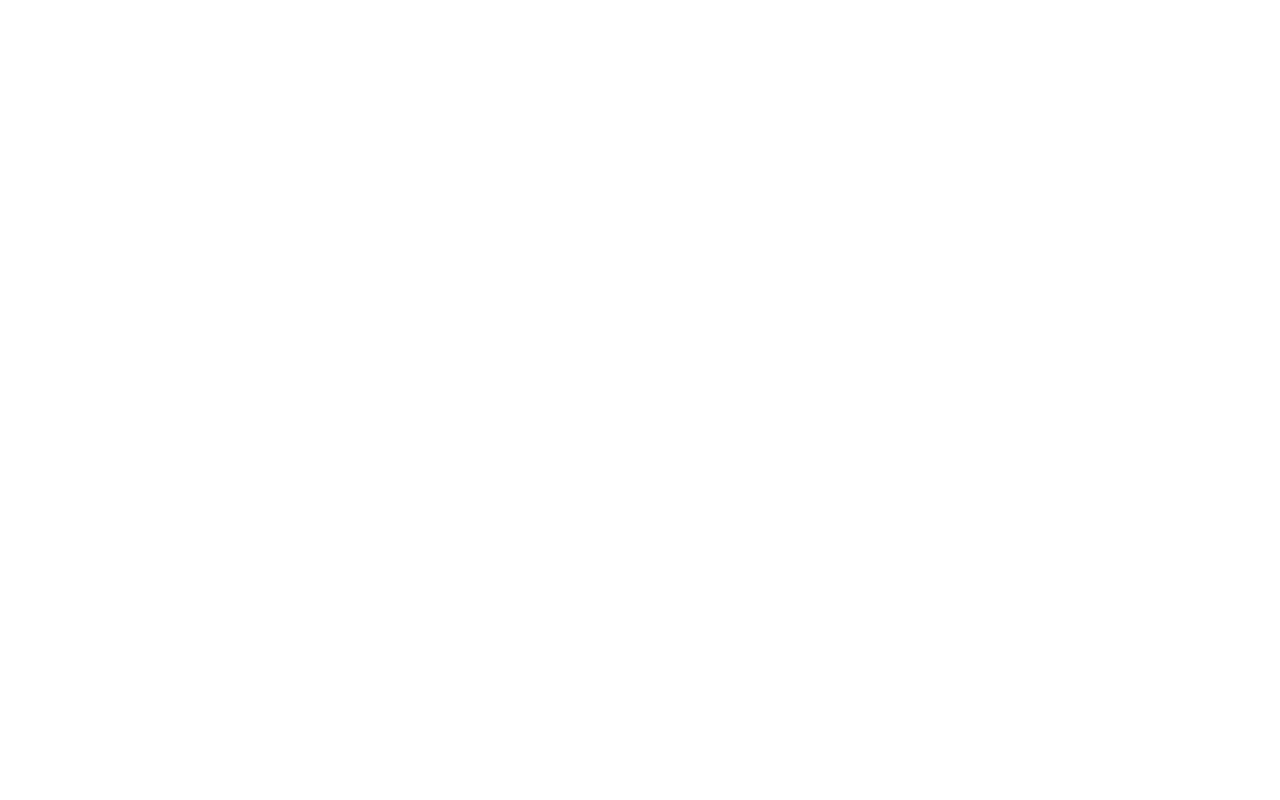
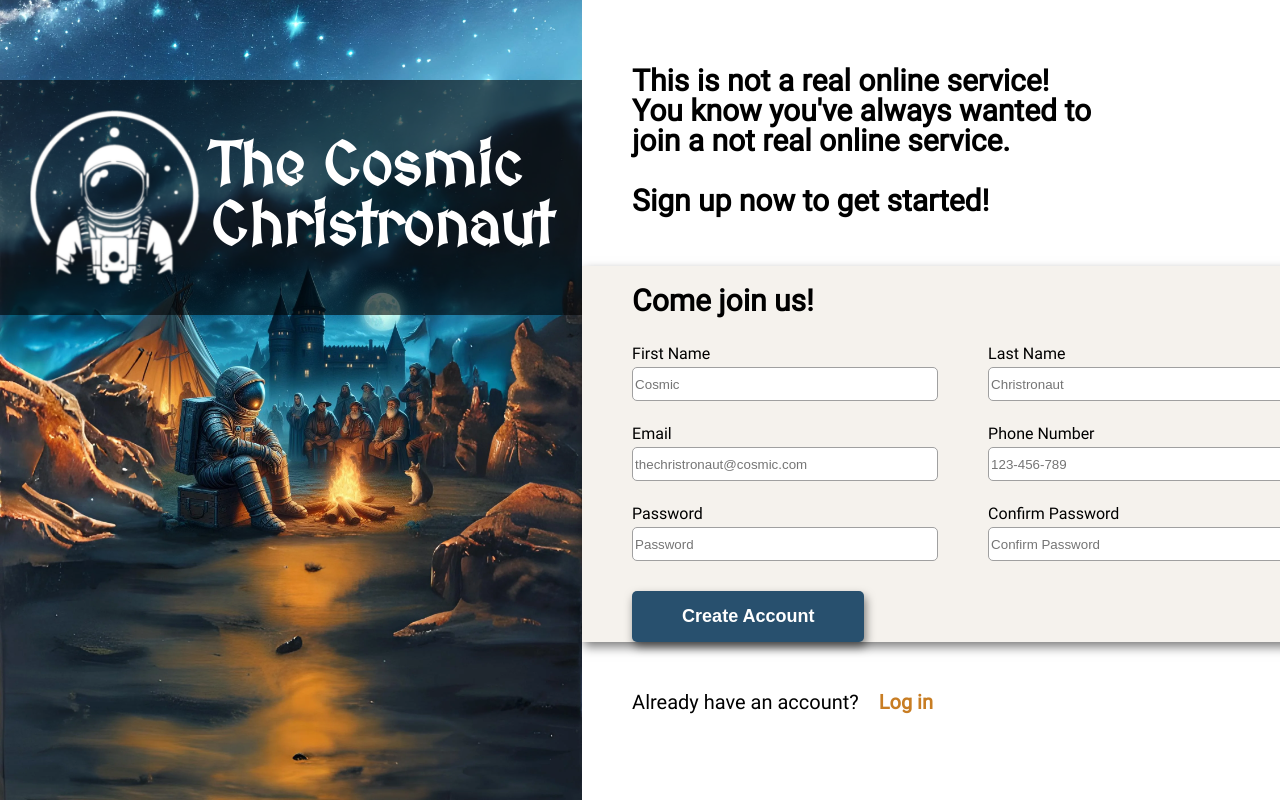
Before and after one commit to TheChristronaut/sign-up-form, a plain HTML site: page index.html in a window 1280 px wide. Drawn offline with Linux system fonts and the light colour scheme.

Commit message:
working sign in form

```diff
--- a/index.html
+++ b/index.html
@@ -3,9 +3,63 @@
 <head>
     <meta charset="UTF-8">
     <meta name="viewport" content="width=device-width, initial-scale=1.0">
+    <link rel="stylesheet" href="style.css">
     <title>Sign Up</title>
 </head>
 <body>
-
+    <div id="main-content">
+        <div id="left-content">
+            <div id="title-card">
+                <div id="title-content"><img src="images/the-christronaut-white.png" alt="The Cosmic Christronaut Logo" id="title-img" height="175px">The Cosmic<br> Christronaut</div>
+            </div>
+        </div>
+        <div id="right-content">
+            <div id="top" class="content-card">
+                <p>This is not a real online service! You know you've always wanted to join a not real online service.</p>
+                <p>Sign up now to get started!</p>
+            </div>
+            <div id="middle" class="content-card">
+                <form action="this-is-not-a-real-form" method="post">
+                    <div id="form-title">Come join us!</div>
+                    <div id="inputs-container">
+                        <div class="inputs">
+                            <div>
+                                <label for="first_name">First Name</label><br>
+                                <input type="text" id="first_name" placeholder="Cosmic">
+                            </div>
+                            <div>
+                                <label for="last_name">Last Name</label><br>
+                                <input type="text" id="last_name" placeholder="Christronaut">
+                            </div>
+                        </div>
+                        <div class="inputs">
+                            <div>
+                                <label for="user_email">Email</label><br>
+                                <input type="email" id="user_email" placeholder="thechristronaut@cosmic.com">
+                            </div>
+                            <div>
+                                <label for="phone_number">Phone Number</label><br>
+                                <input type="tel" id="phone_number" placeholder="123-456-789">
+                            </div>
+                        </div>
+                        <div class="inputs">
+                            <div>
+                                <label for="password">Password</label><br>
+                                <input type="password" id="password" minlength="8" placeholder="Password">
+                            </div>
+                            <div>
+                                <label for="confirm_password">Confirm Password</label><br>
+                                <input type="password" id="confirm_password" placeholder="Confirm Password">
+                            </div>
+                        </div>
+                    </div>
+                    <button type="submit" id="submit-btn">Create Account</button>
+                </form>
+            </div>
+            <div id="bottom" class="content-card">
+                Already have an account? <a href="index.html"> Log in</a>
+            </div>
+        </div>
+    </div>
 </body>
 </html>
--- a/style.css
+++ b/style.css
@@ -0,0 +1,200 @@
+@font-face {
+    font-family: "Medieval";
+    src: url(fonts/MedievalSharp-Regular.woff2);
+}
+
+@font-face {
+    font-family: "Roboto";
+    src: url(fonts/Roboto-Regular.woff2);
+}
+
+:root {
+    --bkgrnd-color: rgb(245, 242, 237);
+    --btn-color: rgb(40, 80, 110);
+}
+
+html, body, div, span, applet, object, iframe,
+h1, h2, h3, h4, h5, h6, p, blockquote, pre,
+a, abbr, acronym, address, big, cite, code,
+del, dfn, em, img, ins, kbd, q, s, samp,
+small, strike, strong, sub, sup, tt, var,
+b, u, i, center,
+dl, dt, dd, ol, ul, li,
+fieldset, form, label, legend,
+table, caption, tbody, tfoot, thead, tr, th, td,
+article, aside, canvas, details, embed,
+figure, figcaption, footer, header, hgroup,
+menu, nav, output, ruby, section, summary,
+time, mark, audio, video {
+	margin: 0;
+	padding: 0;
+	border: 0;
+	font-size: 100%;
+	font: inherit;
+	vertical-align: baseline;
+}
+
+article, aside, details, figcaption, figure,
+footer, header, hgroup, menu, nav, section {
+	display: block;
+}
+
+body {
+	line-height: 1;
+    font-family: "Roboto", system-ui, -apple-system, BlinkMacSystemFont, 'Segoe UI', Roboto, Oxygen, Ubuntu, Cantarell, 'Open Sans', 'Helvetica Neue', sans-serif;
+}
+
+ol, ul {
+	list-style: none;
+}
+
+blockquote, q {
+	quotes: none;
+}
+
+blockquote:before, blockquote:after,
+q:before, q:after {
+	content: '';
+	content: none;
+}
+
+table {
+	border-collapse: collapse;
+	border-spacing: 0;
+}
+
+#main-content {
+    display: flex;
+}
+
+#left-content {
+    display: flex;
+    flex-direction: column;
+    flex: 1;
+    height: 100vh;
+    background-image: url(images/rest-by-fire-tall.webp);
+    background-position: center;
+    background-size: cover;
+    color: white;
+}
+
+#title-card {
+    display: flex;
+    align-items: center;
+    justify-content: center;
+    padding: 30px;
+    position: relative;
+    top: 10vh;
+    background-color: rgba(0, 0, 0, .6);
+}
+
+#title-content {
+    display: flex;
+    align-items: center;
+    gap: 10px;
+    font-family: "Medieval", system-ui, -apple-system, BlinkMacSystemFont, 'Segoe UI', Roboto, Oxygen, Ubuntu, Cantarell, 'Open Sans', 'Helvetica Neue', sans-serif;
+    font-size: 60px;
+    font-weight: bold;
+}
+
+#right-content {
+    display: flex;
+    flex-direction: column;
+    flex: 1.5;
+}
+
+#top {
+    display: flex;
+    flex: 1;
+    flex-direction: column;
+    justify-content: flex-end;
+    gap: 30px;
+    font-size: 30px;
+    font-weight: bold;
+    padding-left: 50px;
+    padding-bottom: 50px;
+    padding-right: 200px;
+}
+
+#middle {
+    display: flex;
+    flex: 1.5;
+    align-items: center;
+    box-shadow: 2px 5px 10px 0px rgba(0,0,0,0.5);
+    background: var(--bkgrnd-color);
+}
+
+#form-title {
+    font-size: 30px;
+    font-weight: bold;
+    padding-left: 50px;
+    padding-top: 20px;
+}
+
+#inputs-container {
+    display: flex;
+    flex-direction: column;
+    margin-top: 30px;
+    margin-bottom: 30px;
+    padding-left: 50px;
+    gap: 25px;
+}
+
+.inputs {
+    display: flex;
+    gap: 50px;
+}
+
+input {
+    width: 300px;
+    height: 30px;
+    margin-top: 5px;
+    border-radius: 5px;
+    border: solid 1px rgb(160, 160, 160)
+}
+
+input:focus {
+    box-shadow: 2px 5px 10px 0px rgba(0,0,0,0.3);
+    outline: none;
+    border-color: rgb(100, 180, 250);
+}
+
+#submit-btn {
+    margin-left: 50px;
+    margin-top: 0px;
+    padding: 15px 50px 15px 50px;
+    border: 0;
+    border-radius: 5px;
+    font-size: 18px;
+    font-weight: bold;
+    color: white;
+    background-color: rgb(40, 80, 110);
+    box-shadow: 2px 5px 10px 0px rgba(0,0,0,0.5);
+}
+
+#submit-btn:hover {
+    cursor: pointer;
+    background-color: rgb(30, 70, 100);
+}
+
+.theme-toggle {
+    width: fit-content;
+    background-image: var(--theme-image);
+    height: 40px;
+    width: 40px;
+}
+
+#bottom {
+    display: flex;
+    flex: 0.5;
+    padding-top: 50px;
+    padding-left: 50px;
+    gap: 20px;
+    font-size: 20px;
+}
+
+a {
+    font-weight: bold;
+    text-decoration: none;
+    color: rgb(200, 125, 35);
+}
```
Also changed, not shown: fonts/GlitchGoblin.woff2 (deleted), fonts/MedievalSharp-Regular.woff2 (added), images/crusade.jpg (deleted), images/rest-by-fire-tall.webp (added), index.js (added).
